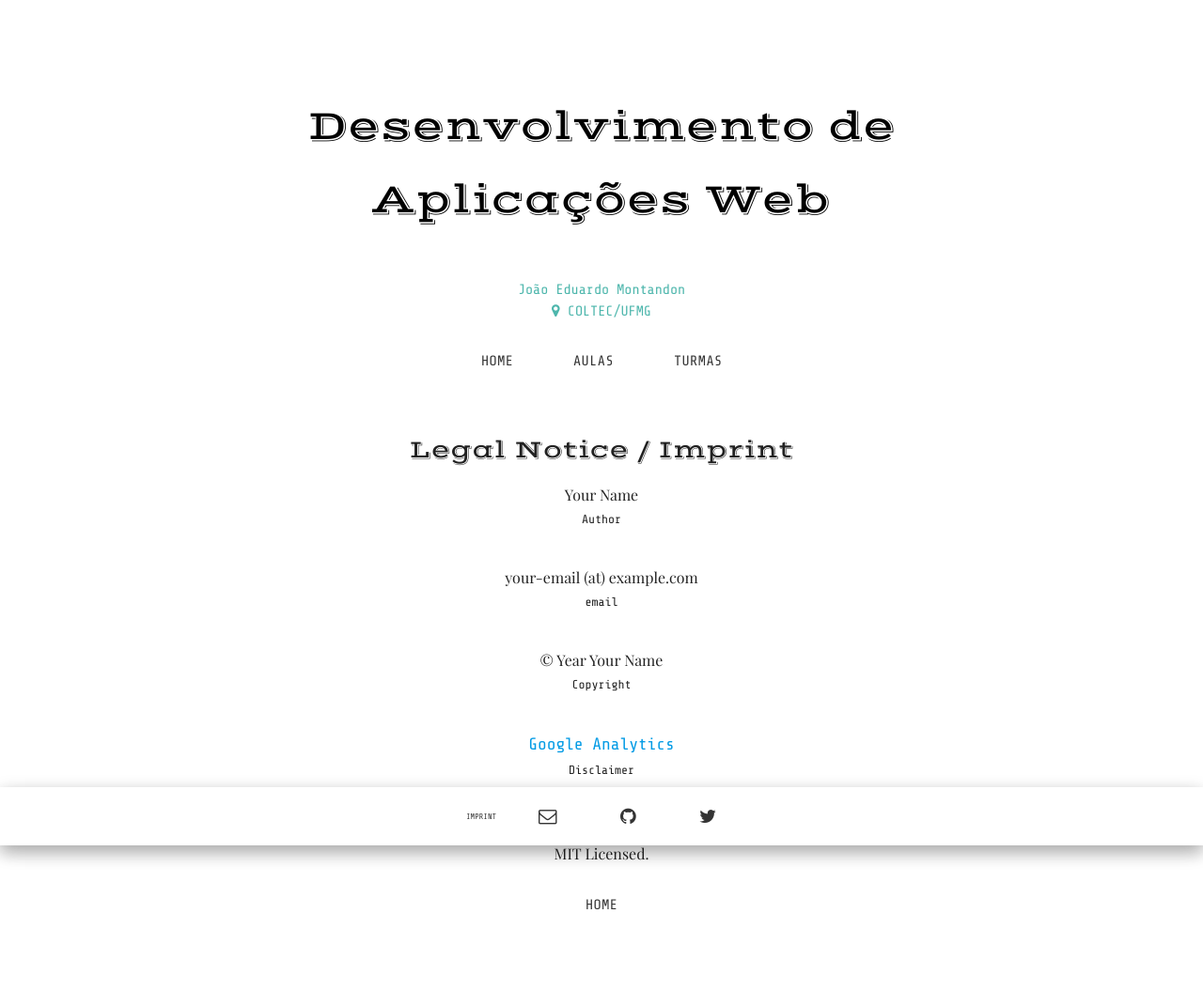
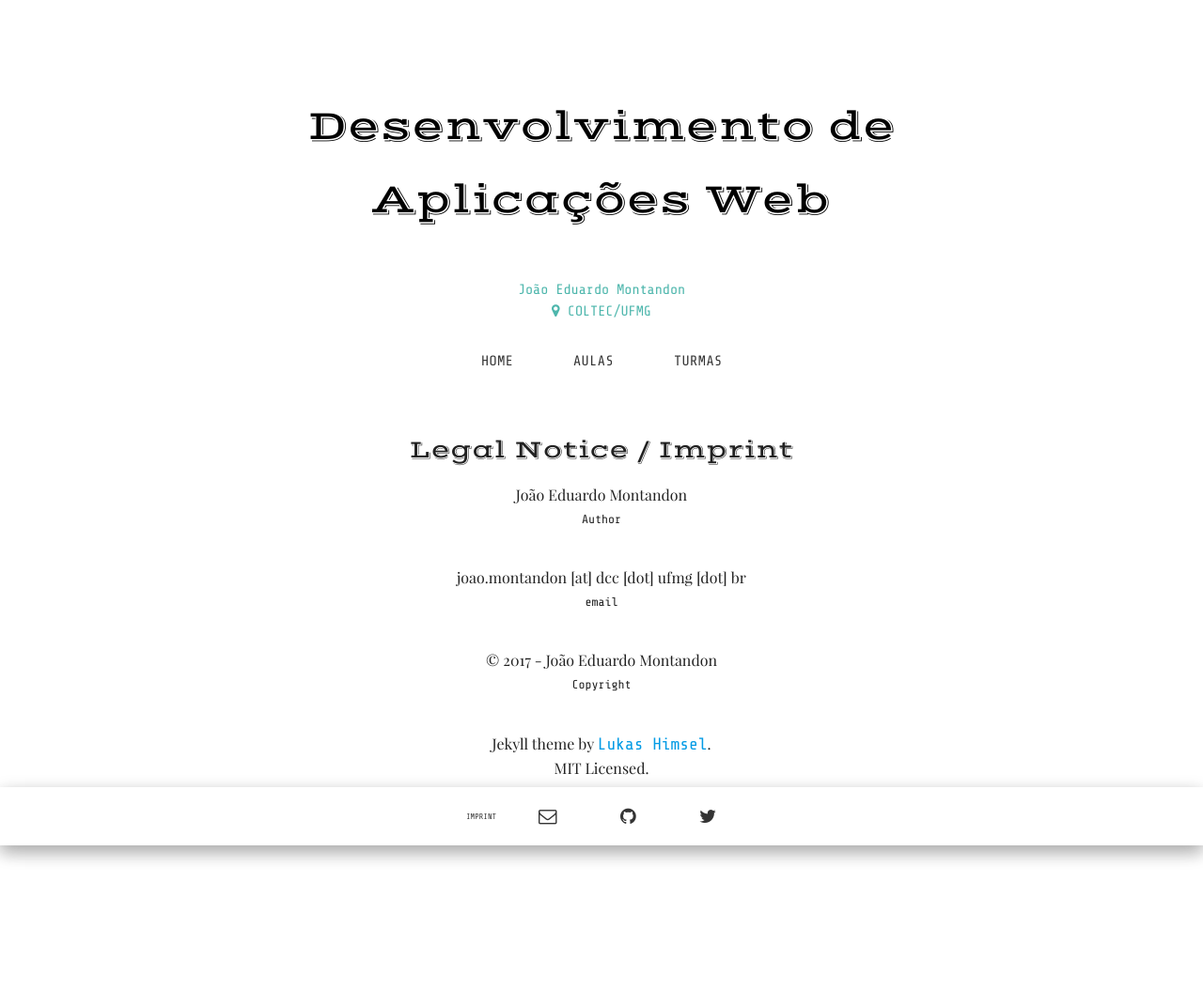
Before and after one commit to COLTEC-DAW/coltec-daw.github.io, a Jekyll site: the page built from imprint.html, in a window 1280 px wide. Shown: the whole page at 94% size. Built offline with Jekyll 4.4.1, drawn with Linux system fonts in a browser that asks for light colours; some web fonts are replaced; after the commit the page ends 980 px from its top, so only the background shows below that.

Commit message:
Configuração do Imprint. Adição do GAnalytics.

```diff
--- a/_config.yml
+++ b/_config.yml
@@ -1,17 +1,16 @@
 title: "Desenvolvimento de Aplicações Web"
 description: "Disciplina voltada para o 3º ano do Curso Técnico em Informática do COLTEC/UFMG."
-about: "João Eduardo Montandon"
 location: "COLTEC/UFMG"
-email: joao.montandon@dcc.ufmg.br
+email: joao.montandon [at] dcc [dot] ufmg [dot] br
 baseurl: ""
 
 url: "http://coltec-daw.github.io" # replace by your site's url
 twitter_username: EduMontandon
 github_username:  coltec-daw
-author: "Desenvolvimento de Aplicações Web"
+author: "João Eduardo Montandon"
 
 # google analytics tracking code, please change the value
-g_analytics: ""
+g_analytics: "UA-92178302-2"
 
 # add your disqus to enable comments
 disqus_shortname:
--- a/_layouts/default.html
+++ b/_layouts/default.html
@@ -6,7 +6,7 @@
       <div class="section my-section" itemprop="mainContentOfPage" itemscope itemtype="https://schema.org/WebPageElement">
         <h1 itemprop="headline"><a class="my-name" href="{{ site.baseurl }}/">{{ site.title }}</a></h1>
         <p class="my-description" itemprop="text">
-          {{ site.about }}
+          {{ site.author }}
           <br>
           <i class="fa fa-map-marker"></i> {{ site.location }}
         </p>
--- a/imprint.html
+++ b/imprint.html
@@ -6,20 +6,16 @@
         <span class="my-mini-heading">Legal Notice / Imprint</span><br>
         <ul>
             <li>
-                <p class="my-item" >Your Name<br>
+                <p class="my-item" >{{site.author}}<br>
                     <span class="my-item-sub">Author</span></p>
             </li>
             <li>
-                <p class="my-item">your-email (at) example.com<br>
+                <p class="my-item">{{site.email}}<br>
                     <span class="my-item-sub">email</span></p>
             </li>
             <li>
-                <p class="my-item">&copy; Year Your Name<br>
+                <p class="my-item">&copy; {{ site.time | date: '%Y' }} - {{site.author}}<br>
                     <span class="my-item-sub">Copyright</span></p>
-            </li>
-            <li>
-                <p class="my-item"><a class="my-link" href="https://www.google.com/analytics/terms/en.html">Google Analytics</a><br>
-                    <span class="my-item-sub">Disclaimer</span></p>
             </li>
         </ul>
     </p>
```
